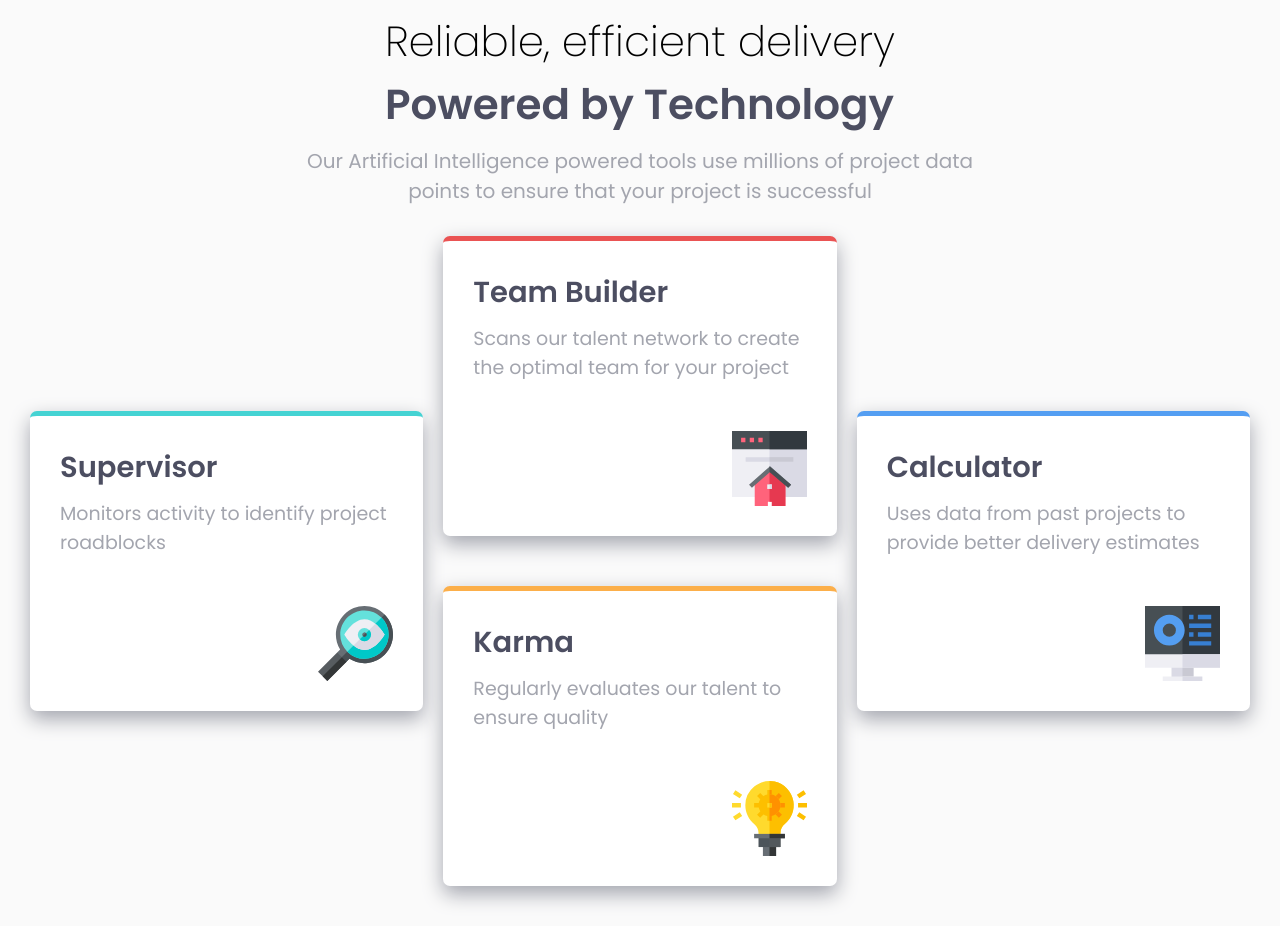
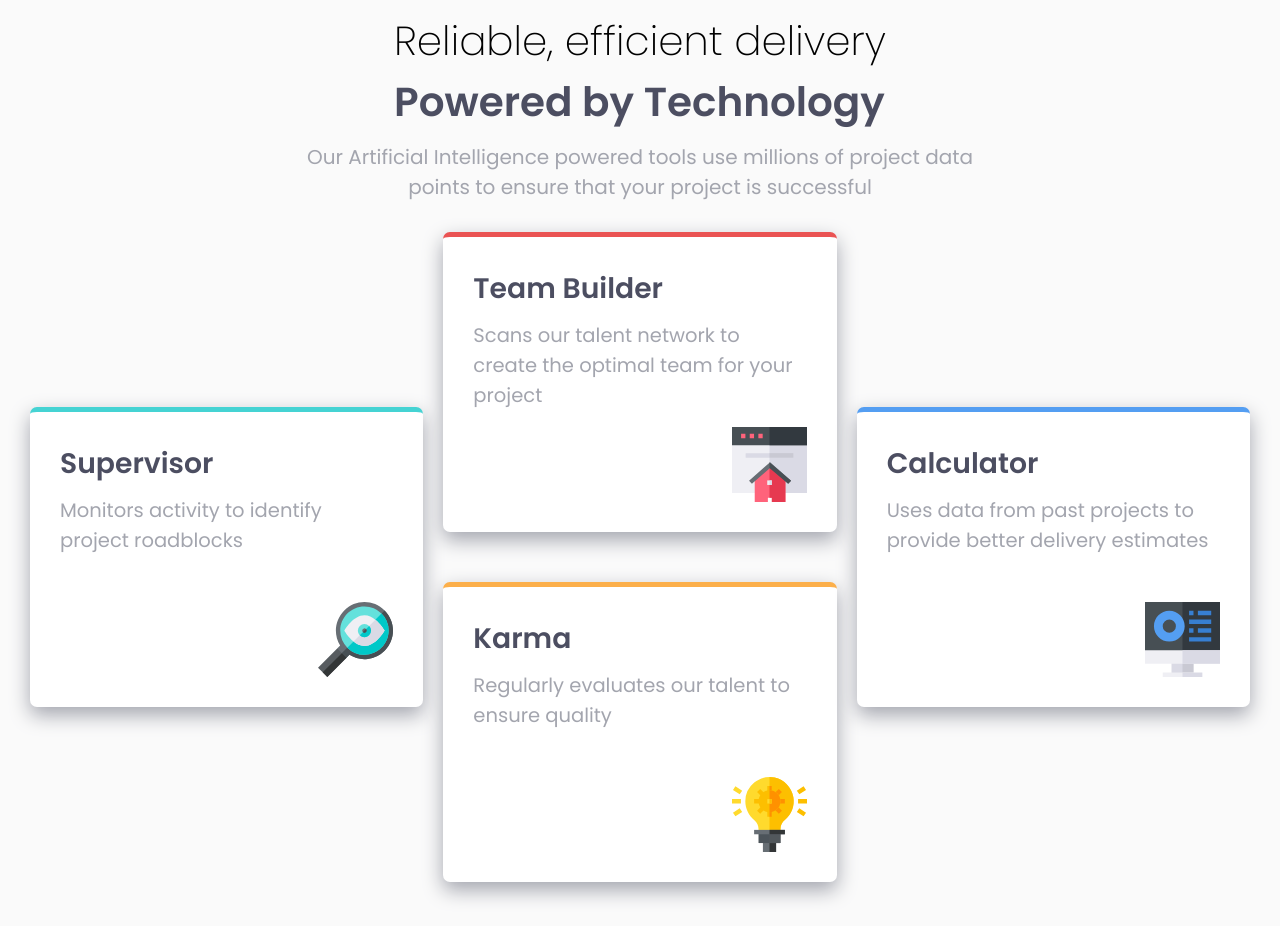
Before and after one commit to rrocker89437/FEM-Four-card-feature-section, a website built with Vite: page index.html in a window 1280 px wide. Built offline with nearby package versions, Linux system fonts and the light colour scheme.

Commit message:
making font fluid

```diff
--- a/scss/components/_main.scss
+++ b/scss/components/_main.scss
@@ -22,12 +22,22 @@
 
     &--title {
       margin-bottom: u.rem(10);
-      font-size: u.rem(29);
+      font-size: 1.5rem; // 24px - 29px
+      font-size: clamp(
+        1.5rem,
+        1.3899647887323943rem + 0.4694835680751174vw,
+        1.8125rem
+      );
       color: var(--dark-blue);
     }
 
     &--description {
-      font-size: u.rem(19);
+      font-size: 1.0625rem; // 27px - 20px
+      font-size: clamp(
+        1.0625rem,
+        0.9964788732394366rem + 0.2816901408450704vw,
+        1.25rem
+      );
       color: var(--gray-blue);
     }
 
--- a/scss/components/header.scss
+++ b/scss/components/header.scss
@@ -10,11 +10,15 @@
     &--title {
       @media (min-width: u.em(1000)) {
         margin-top: u.rem(10);
-        font-size: u.rem(42);
       }
 
       display: block;
-      font-size: u.rem(32);
+      font-size: 2rem;
+      font-size: clamp(
+        2rem,
+        1.7799295774647887rem + 0.9389671361502347vw,
+        2.625rem
+      );
       font-weight: 200;
       margin-top: u.rem(20);
 
```
